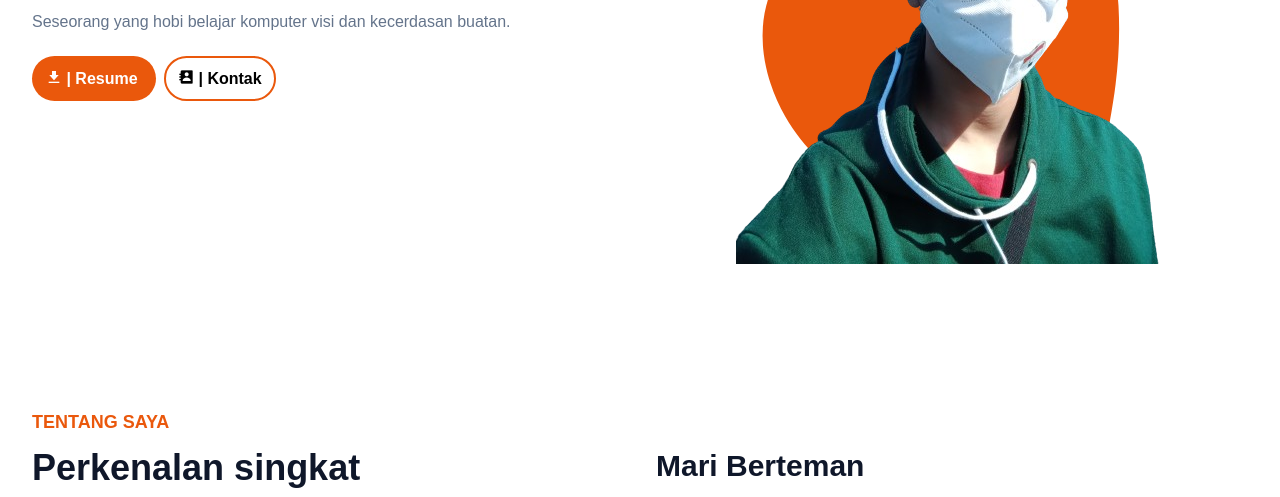
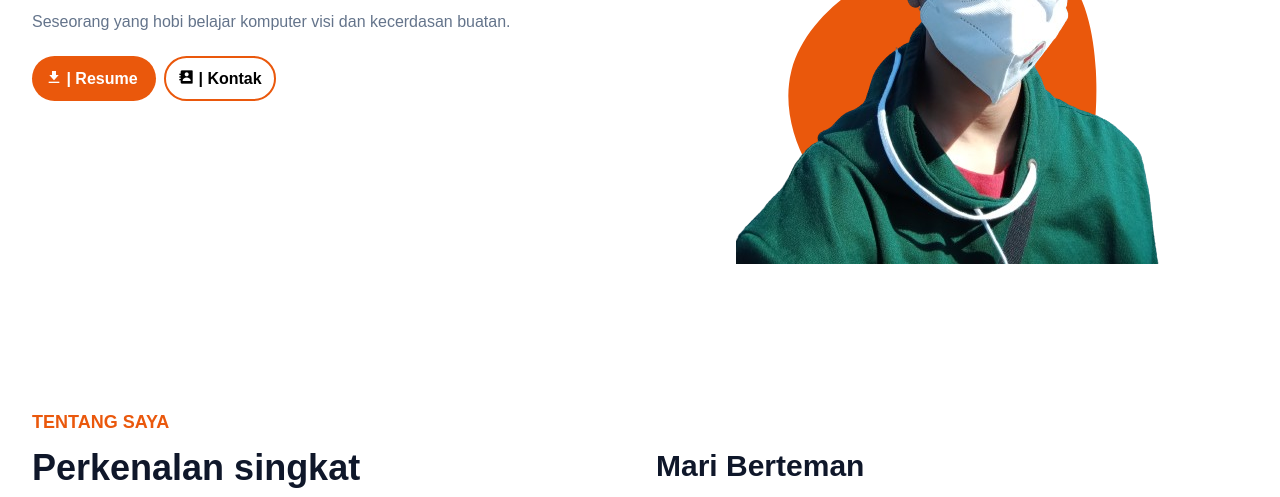
Before and after one commit to Dhaboav/dhaboav.github.io, a website: page index.html in a window 1280 px wide. Shown: the part 425-922 px from the top of the page. Drawn offline with nearby package versions, Linux system fonts and the light colour scheme.

Commit message:
Fix width issue

```diff
--- a/index.html
+++ b/index.html
@@ -140,11 +140,10 @@
                             class="mx-auto max-w-full lg:-mt-8"
                         />
                         <span
-                            class="absolute bottom-0 left-1/2 -z-10 -translate-x-1/2 translate-y-1 md:scale-125"
+                            class="absolute bottom-0 left-1/2 -z-10 -translate-x-1/2 translate-y-1 md:scale-150"
                         >
                             <svg
-                                width="400"
-                                height="400"
+                                class="w-72 h-72"
                                 viewBox="0 0 200 200"
                                 xmlns="http://www.w3.org/2000/svg"
                             >
```
Also changed, not shown: dist/style.css.
